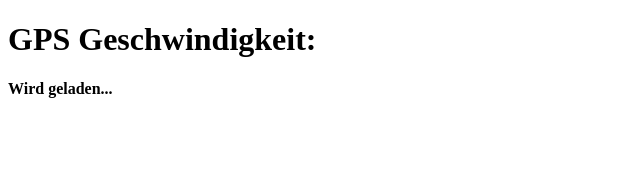
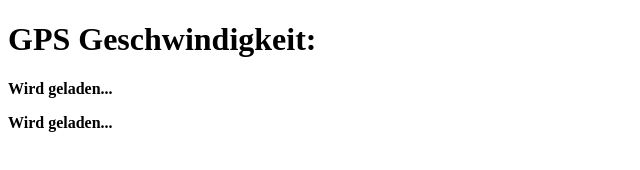
Before and after one commit to Cooper-32/Tacho, a plain HTML site: page index.html in a window 1280 px wide. Shown: the whole page, without its empty margins (0-640 px from the left). Drawn offline with Linux system fonts and the light colour scheme.

Commit message:
Update index.html

```diff
--- a/index.html
+++ b/index.html
@@ -7,7 +7,7 @@
 <body>
   <h1>GPS Geschwindigkeit:</h1>
   <p><strong id="speed">Wird geladen...</strong></p>
-
+  <p><strong id="avgDistance">Wird geladen...</strong></p>
   <script src="tacho.js"></script>
 </body>
 </html>
```
